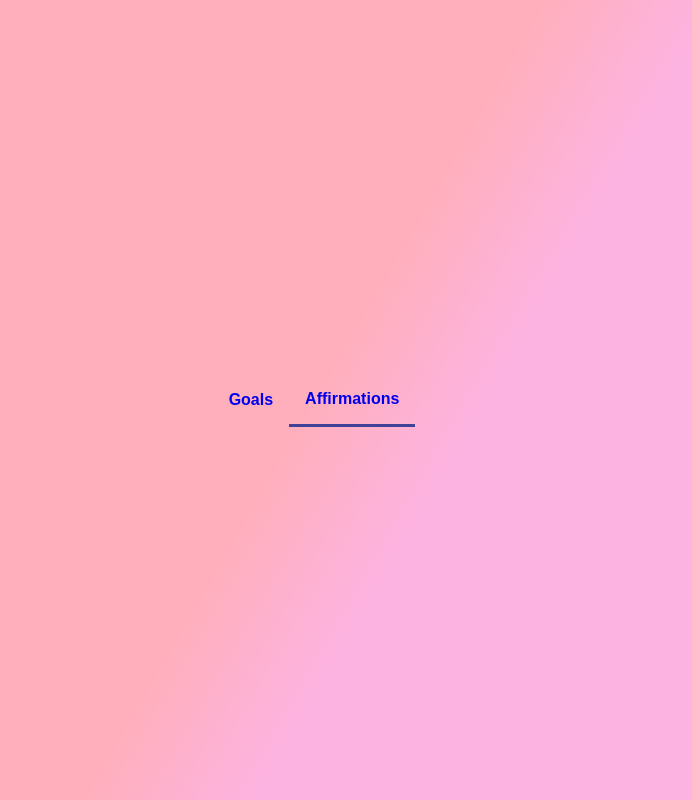
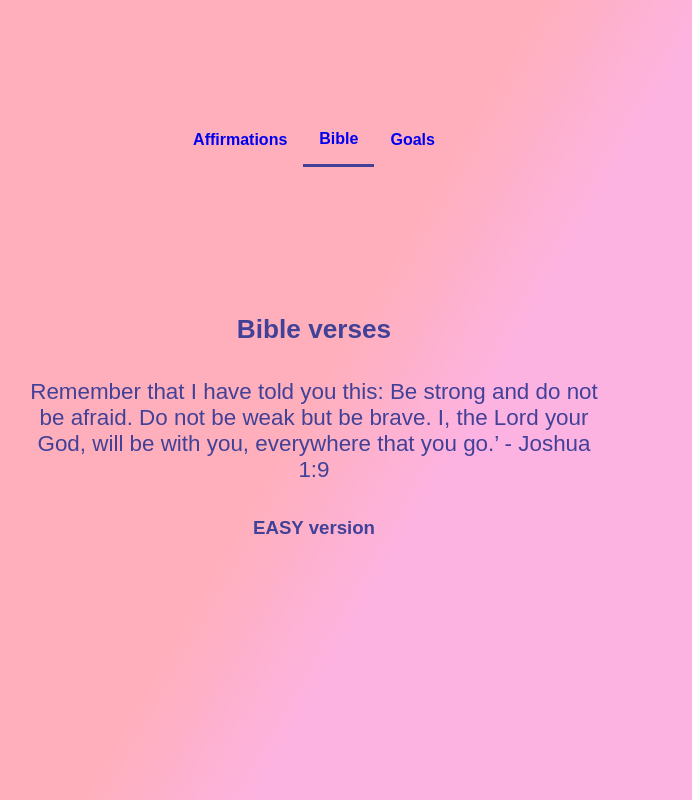
Before and after one commit to limiajayi/Affirmations, a React (Vite) app: page /bible in a window 1280 px wide. Before the commit this address had no page. Shown: the whole page, without its empty margins (326-1018 px from the left). Built offline with nearby package versions, Linux system fonts and the light colour scheme; a web font is replaced by a local one.

Commit message:
Added a bible section, improved the ux of textfilereader and improved the styling of links.

```diff
--- a/src/App.jsx
+++ b/src/App.jsx
@@ -1,37 +1,45 @@
-import { useState } from 'react';
-import { BrowserRouter as Router, Routes, Route, Link } from 'react-router-dom';
+import { BrowserRouter as Router, Routes, Route, Link, useLocation } from 'react-router-dom';
 import './styles/App.css'
 import Home from './components/Home'
 import Goals from './components/Goals';
+import Bible from './components/Bible';
+
+const NavLinks = () => {
+    const location = useLocation();
+
+    // location.pathname will be:
+    // '/' when on the home page
+    // '/goals' when on the goals page
+    // '/bible' when on the bible page
+
+    return (
+        <nav>
+            <Link to='/'
+            className={location.pathname === '/' ? 'active' : 'inactive'}>
+                Affirmations
+            </Link>
+
+            <Link to='/bible'
+            className={location.pathname === '/bible' ? 'active' : 'inactive'}>
+                Bible
+            </Link>
+
+            <Link to='/goals'
+            className={location.pathname === '/goals' ? 'active' : 'inactive'}>
+                Goals
+            </Link>
+        </nav>
+    );
+};
 
 const App = () => {
-
-    const [active, setActive] = useState(false)
-
-    const handleActiveChange = () => {
-        const newActive = !active
-        setActive(newActive)
-    }
-
     return (
         <Router>
-            <nav>
-                <Link to='/goals'
-                onClick={handleActiveChange}
-                className={active? 'active' : 'inactive'}>
-                    Goals
-                </Link>
-
-                <Link to='/'
-                onClick={handleActiveChange}
-                className={active? 'inactive' : 'active'}>
-                    Affirmations
-                </Link>
-            </nav>
-
+            <NavLinks />
             <Routes>
                 <Route path='/' element={<Home />}/>
                 <Route path='/goals' element={<Goals />}/>
+                <Route path='/bible' element={<Bible />} />
             </Routes>
         </Router>
     )
--- /dev/null
+++ b/src/components/Bible.jsx
@@ -0,0 +1,18 @@
+import TextFileReader from "./TextFileReader"
+
+const Bible = () => {
+    return (
+        <div className="views">
+            <h3>
+                Bible verses
+            </h3>
+
+            <TextFileReader fileName={'/bible.txt'} />
+
+            <small>EASY version</small>
+
+        </div>
+    )
+}
+
+export default Bible
--- a/src/components/Goals.jsx
+++ b/src/components/Goals.jsx
@@ -1,8 +1,8 @@
-import { useState, useEffect } from "react";
+import { useState, useEffect, useMemo } from "react";
 
 const Goals = () => {
 
-    const goals = [
+    const goals = useMemo(() => [
         {"Strengthen relationship with God": [
             "start that 365 days bible plan",
             "pray first thing every morning",
@@ -40,7 +40,7 @@ const Goals = () => {
             "Go out with friends and family",
             "No one will remember their accolades but everyone will remember the side-quests.",
         ]},
-    ];
+    ], []);
 
     const [selected, setSelected] = useState(Math.floor(Math.random() * goals.length));
     const [visible, setVisible] = useState(true);
--- a/src/components/Home.jsx
+++ b/src/components/Home.jsx
@@ -1,5 +1,4 @@
 import TextFileReader from './TextFileReader.jsx';
-import GoalsFileReader from './GoalsFileReader.jsx';
 
 const Home = () => {
 
@@ -10,7 +9,7 @@ const Home = () => {
         </h3>
         <TextFileReader fileName={'/quotes.txt'} />
         <small>. . . to wake up to</small>
-        <GoalsFileReader />
+
     </div>
   )
 }
--- a/src/components/TextFileReader.jsx
+++ b/src/components/TextFileReader.jsx
@@ -4,12 +4,15 @@ import Selection from './Selection';
 const TextFileReader = ({ fileName }) => {
   //stores an array of the lines of text from quotes.txt
     const [lines, setLines] = useState([]);
+    const [isLoading, setIsLoading] = useState(false)
 
   //useEffect here is fetching data from my txt file
     useEffect(() => {
 
     //initial asynchronous function
     const fetchTextFile = async () => {
+      //is loading is set to true initially
+      setIsLoading(true)
         try {
         // Fetch from public folder
         const response = await fetch(fileName);
@@ -21,16 +24,25 @@ const TextFileReader = ({ fileName }) => {
         //update state
         setLines(linesArray);
         } catch (error) {
-        console.error("Error loading file:", error);
+          console.error("Error loading file:", error);
+        } finally {
+          //set to false if the above is executed
+          setIsLoading(false)
         }
     }
 
     //function call here to actually fetch my data and update the state of lines
     fetchTextFile();
+  // eslint-disable-next-line react-hooks/exhaustive-deps
   }, []); // Empty dependency array means it runs only on the first render
 
     return (
     <div>
+
+        {/* if the text file hasnt loaded yet, this displays, for better user experience */}
+        { isLoading && lines.length === 0 ? <div>Loading...</div> : ""  }
+
+
         {/* line array is passed down to this component */}
         <Selection lines={lines} />
     </div>
```
Also changed, not shown: public/bible.txt (added).
